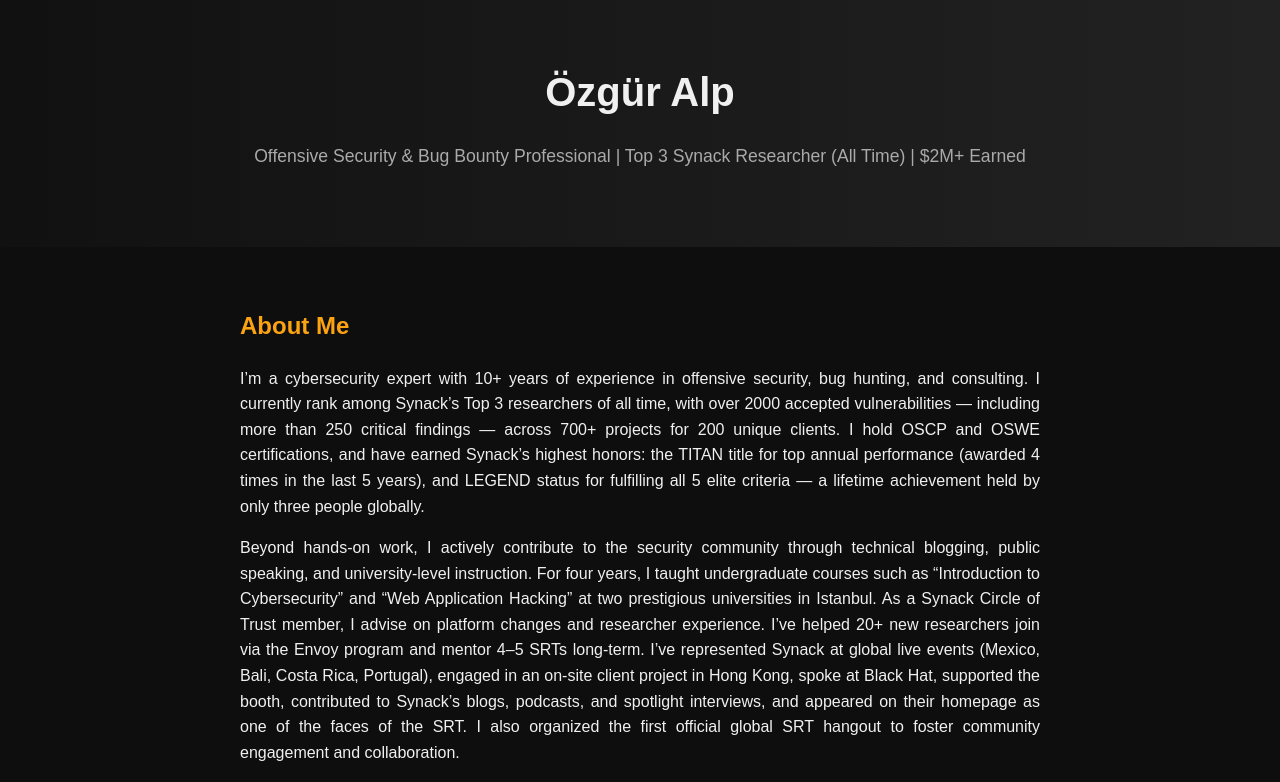
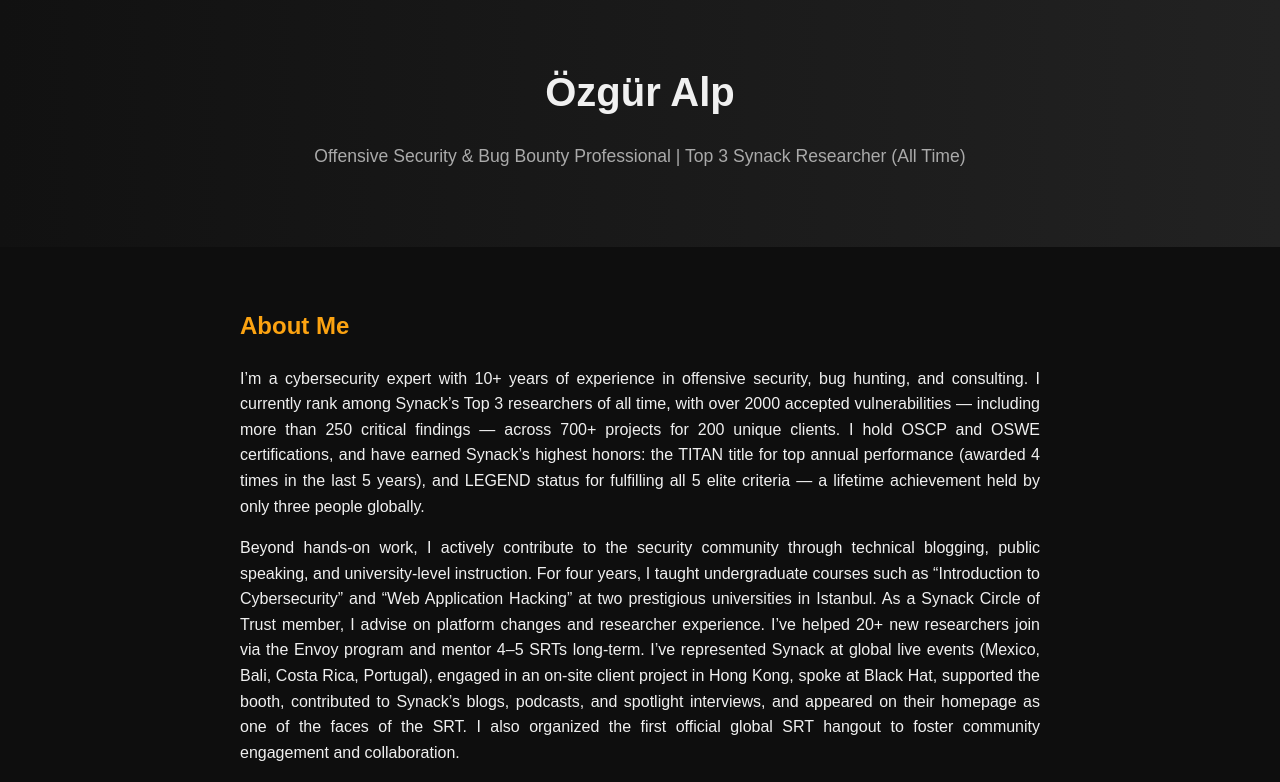
Before and after one commit to ozguralp/ozguralp.github.io, a plain HTML site: page index.html in a window 1280 px wide. Shown: the top 782 px of the page. Drawn offline with Linux system fonts and the light colour scheme.

Commit message:
Update index.html

```diff
--- a/index.html
+++ b/index.html
@@ -76,7 +76,7 @@
 <body>
   <header>
     <h1>Özgür Alp</h1>
-    <p>Offensive Security & Bug Bounty Professional | Top 3 Synack Researcher (All Time) | $2M+ Earned</p>
+    <p>Offensive Security & Bug Bounty Professional | Top 3 Synack Researcher (All Time) </p>
   </header>
 
   <section>
```
